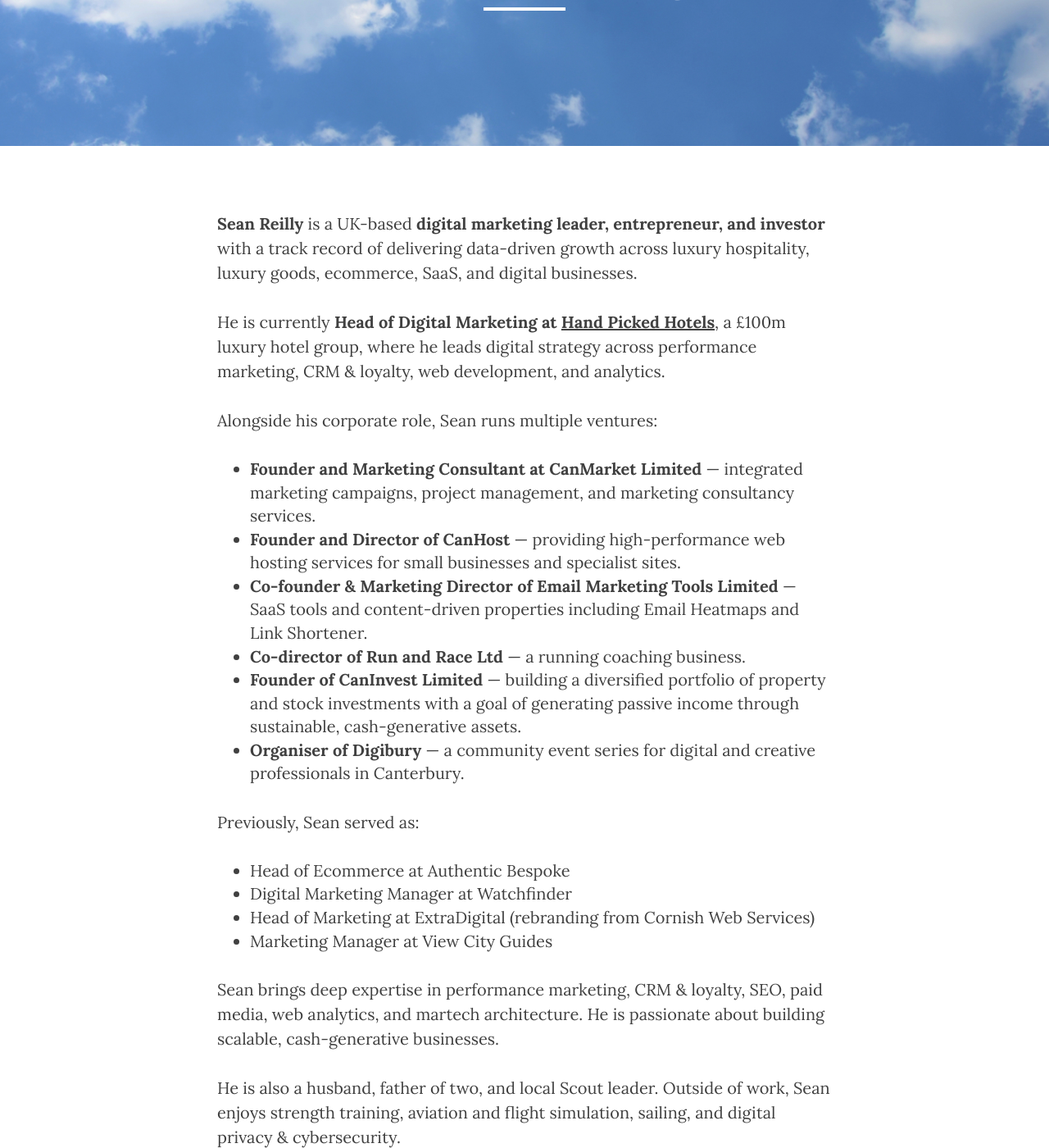
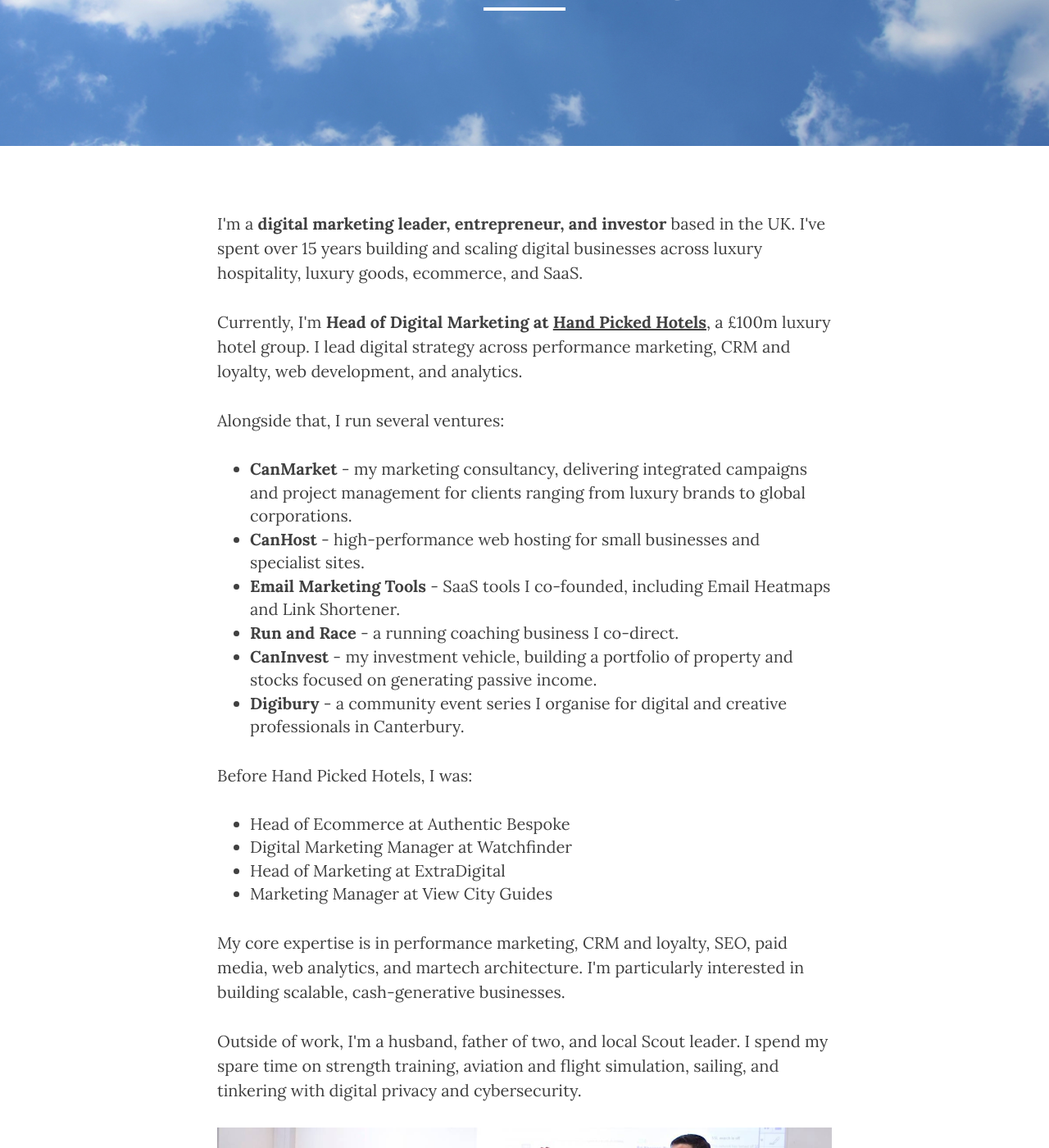
Before and after one commit to seanreillyesq/seanreillyesq.github.io, a Jekyll site: the page built from about.html, in a window 1280 px wide and 1400 px high, scrolled down 244 px. Shown: the whole window at 82% size. Built offline with Jekyll 4.4.1, drawn with Linux system fonts in a browser that asks for light colours; comment, search, counter and statistics services are not loaded; some of the changed text lies outside the part shown.

Commit message:
Rewrite About page in first person
- Convert from third person ("Sean is") to first person ("I'm")
- Make ventures list more conversational
- Rename "Key Skills" to "What I Do"
- Add Speaker Bio section for journalists/event organisers
- Replace em dashes with hyphens per ToV

Co-Authored-By: Claude Opus 4.5 <noreply@anthropic.com>

```diff
--- a/about.html
+++ b/about.html
@@ -8,48 +8,47 @@ header-img: "img/digital-marketing-consultant.jpg"
 meta-description: Digital transformation leader with 15+ years scaling revenues for luxury, hospitality and consumer brands. Founder of CanMarket. Investor, Scout leader, adventurer.
 ---
 
-<p><strong>Sean Reilly</strong> is a UK-based <strong>digital marketing leader, entrepreneur, and investor</strong> with a track record of delivering data-driven growth across luxury hospitality, luxury goods, ecommerce, SaaS, and digital businesses.</p>
+<p>I'm a <strong>digital marketing leader, entrepreneur, and investor</strong> based in the UK. I've spent over 15 years building and scaling digital businesses across luxury hospitality, luxury goods, ecommerce, and SaaS.</p>
 
-<p>He is currently <strong>Head of Digital Marketing at <a href="https://www.handpickedhotels.co.uk/" target="_blank">Hand Picked Hotels</a></strong>, a £100m luxury hotel group, where he leads digital strategy across performance marketing, CRM &amp; loyalty, web development, and analytics.</p>
+<p>Currently, I'm <strong>Head of Digital Marketing at <a href="https://www.handpickedhotels.co.uk/" target="_blank">Hand Picked Hotels</a></strong>, a £100m luxury hotel group. I lead digital strategy across performance marketing, CRM and loyalty, web development, and analytics.</p>
 
-<p>Alongside his corporate role, Sean runs multiple ventures:</p>
+<p>Alongside that, I run several ventures:</p>
 
 <ul>
-<li><strong>Founder and Marketing Consultant at <a href="https://www.canmarket.co.uk" target="_blank">CanMarket Limited</a></strong> — integrated marketing campaigns, project management, and marketing consultancy services.</li>
-<li><strong>Founder and Director of <a href="https://www.canhost.co.uk" target="_blank">CanHost</a></strong> — providing high-performance web hosting services for small businesses and specialist sites.</li>
-<li><strong>Co-founder &amp; Marketing Director of <a href="https://emailmarketingtools.io" target="_blank">Email Marketing Tools Limited</a></strong> — SaaS tools and content-driven properties including <a href="https://emailheatmaps.com" target="_blank">Email Heatmaps</a> and <a href="https://linkshortener.io" target="_blank">Link Shortener</a>.</li>
-<li><strong>Co-director of <a href="https://www.runandrace.com" target="_blank">Run and Race Ltd</a></strong> — a running coaching business.</li>
-<li><strong>Founder of <a href="https://www.caninvest.uk" target="_blank">CanInvest Limited</a></strong> — building a diversified portfolio of property and stock investments with a goal of generating passive income through sustainable, cash-generative assets.</li>
-<li><strong>Organiser of <a href="https://www.meetup.com/digibury/" target="_blank">Digibury</a></strong> — a community event series for digital and creative professionals in Canterbury.</li>
+<li><strong><a href="https://www.canmarket.co.uk" target="_blank">CanMarket</a></strong> - my marketing consultancy, delivering integrated campaigns and project management for clients ranging from luxury brands to global corporations.</li>
+<li><strong><a href="https://www.canhost.co.uk" target="_blank">CanHost</a></strong> - high-performance web hosting for small businesses and specialist sites.</li>
+<li><strong><a href="https://emailmarketingtools.io" target="_blank">Email Marketing Tools</a></strong> - SaaS tools I co-founded, including <a href="https://emailheatmaps.com" target="_blank">Email Heatmaps</a> and <a href="https://linkshortener.io" target="_blank">Link Shortener</a>.</li>
+<li><strong><a href="https://www.runandrace.com" target="_blank">Run and Race</a></strong> - a running coaching business I co-direct.</li>
+<li><strong><a href="https://www.caninvest.uk" target="_blank">CanInvest</a></strong> - my investment vehicle, building a portfolio of property and stocks focused on generating passive income.</li>
+<li><strong><a href="https://www.meetup.com/digibury/" target="_blank">Digibury</a></strong> - a community event series I organise for digital and creative professionals in Canterbury.</li>
 </ul>
 
-<p>Previously, Sean served as:</p>
+<p>Before Hand Picked Hotels, I was:</p>
 <ul>
 <li>Head of Ecommerce at Authentic Bespoke</li>
 <li>Digital Marketing Manager at <a href="https://www.watchfinder.co.uk/" target="_blank">Watchfinder</a></li>
-<li>Head of Marketing at ExtraDigital (rebranding from Cornish Web Services)</li>
+<li>Head of Marketing at ExtraDigital</li>
 <li>Marketing Manager at View City Guides</li>
 </ul>
 
-<p>Sean brings deep expertise in performance marketing, CRM &amp; loyalty, SEO, paid media, web analytics, and martech architecture. He is passionate about building scalable, cash-generative businesses.</p>
+<p>My core expertise is in performance marketing, CRM and loyalty, SEO, paid media, web analytics, and martech architecture. I'm particularly interested in building scalable, cash-generative businesses.</p>
 
-<p>He is also a husband, father of two, and local Scout leader. Outside of work, Sean enjoys strength training, aviation and flight simulation, sailing, and digital privacy &amp; cybersecurity.</p>
+<p>Outside of work, I'm a husband, father of two, and local Scout leader. I spend my spare time on strength training, aviation and flight simulation, sailing, and tinkering with digital privacy and cybersecurity.</p>
 
 <img src="img/sean-reilly.jpg" alt="Sean Reilly">
 
-<h2>Key Digital Marketing &amp; Leadership Skills</h2>
+<h2>What I Do</h2>
 <ul>
 <li>Digital marketing strategy for luxury hospitality, luxury goods, ecommerce, and SaaS</li>
-<li>Performance marketing — SEO, PPC (Google &amp; Meta), Paid Social, CRO</li>
+<li>Performance marketing - SEO, PPC (Google and Meta), Paid Social, CRO</li>
 <li>CRM, loyalty, and first-party data strategy</li>
-<li>Martech architecture — selection, integration, and optimisation</li>
-<li>Advanced web analytics — GA4, Tag Manager, Looker Studio, server-side tagging</li>
-<li>Ecommerce &amp; CMS platforms — Shopify, WordPress, Magento, bespoke systems</li>
-<li>Business leadership — team building, coaching, commercial and financial strategy</li>
-<li>Entrepreneurship and growth marketing — SaaS, property, and investment sectors</li>
+<li>Martech architecture - selection, integration, and optimisation</li>
+<li>Advanced web analytics - GA4, Tag Manager, Looker Studio, server-side tagging</li>
+<li>Ecommerce and CMS platforms - Shopify, WordPress, Magento, bespoke systems</li>
+<li>Business leadership - team building, coaching, commercial and financial strategy</li>
 </ul>
 
-<h2>Achievements</h2>
+<h2>Selected Achievements</h2>
 
 <h3>2017</h3>
 <ul>
@@ -59,7 +58,7 @@ meta-description: Digital transformation leader with 15+ years scaling revenues
 <h3>2016</h3>
 <ul>
   <li>DMA Silver Award: Best Use of Programmatic</li>
-  <li>Winner: Online Retail Awards, Jewellery &amp; Watches sector</li>
+  <li>Winner: Online Retail Awards, Jewellery and Watches sector</li>
   <li>Finalist: Ecommerce Awards for Excellence</li>
   <li>Finalist: E-Tailer of the Year</li>
   <li>Finalist: Kent Digital Awards</li>
@@ -67,8 +66,8 @@ meta-description: Digital transformation leader with 15+ years scaling revenues
 
 <h3>2015</h3>
 <ul>
-  <li>Awards Judge: Field Marketing &amp; Brand Experience (FMBE) Awards</li>
-  <li>Winner: Online Retail Awards, Jewellery &amp; Watches sector</li>
+  <li>Awards Judge: Field Marketing and Brand Experience (FMBE) Awards</li>
+  <li>Winner: Online Retail Awards, Jewellery and Watches sector</li>
   <li>Finalist: eCommerce Awards for Excellence</li>
   <li>Finalist: Internet Retailing Awards</li>
   <li>Finalist: Digital Magazine Awards</li>
@@ -78,10 +77,17 @@ meta-description: Digital transformation leader with 15+ years scaling revenues
 
 <h3>2014</h3>
 <ul>
-  <li>Digital Marketing Mentor &amp; Guest Lecturer: Canterbury Christ Church University</li>
+  <li>Digital Marketing Mentor and Guest Lecturer: Canterbury Christ Church University</li>
 </ul>
 
 <h3>2011</h3>
 <ul>
   <li>Number 1 website for entertainment and nightlife by Hitwise, Experian</li>
 </ul>
+
+<hr>
+
+<h2>Speaker Bio</h2>
+<p><em>For event organisers and journalists - feel free to copy:</em></p>
+
+<p>Sean Reilly is Head of Digital Marketing at Hand Picked Hotels, a £100m luxury hotel group, where he leads digital strategy across performance marketing, CRM, web development, and analytics. He is also founder of CanMarket, a marketing consultancy, and co-founder of Email Marketing Tools, a SaaS business. With over 15 years' experience in digital marketing across luxury hospitality, ecommerce, and SaaS, Sean has won multiple industry awards including the DMA Silver Award for Best Use of Programmatic and the Online Retail Award for Jewellery and Watches.</p>
```
